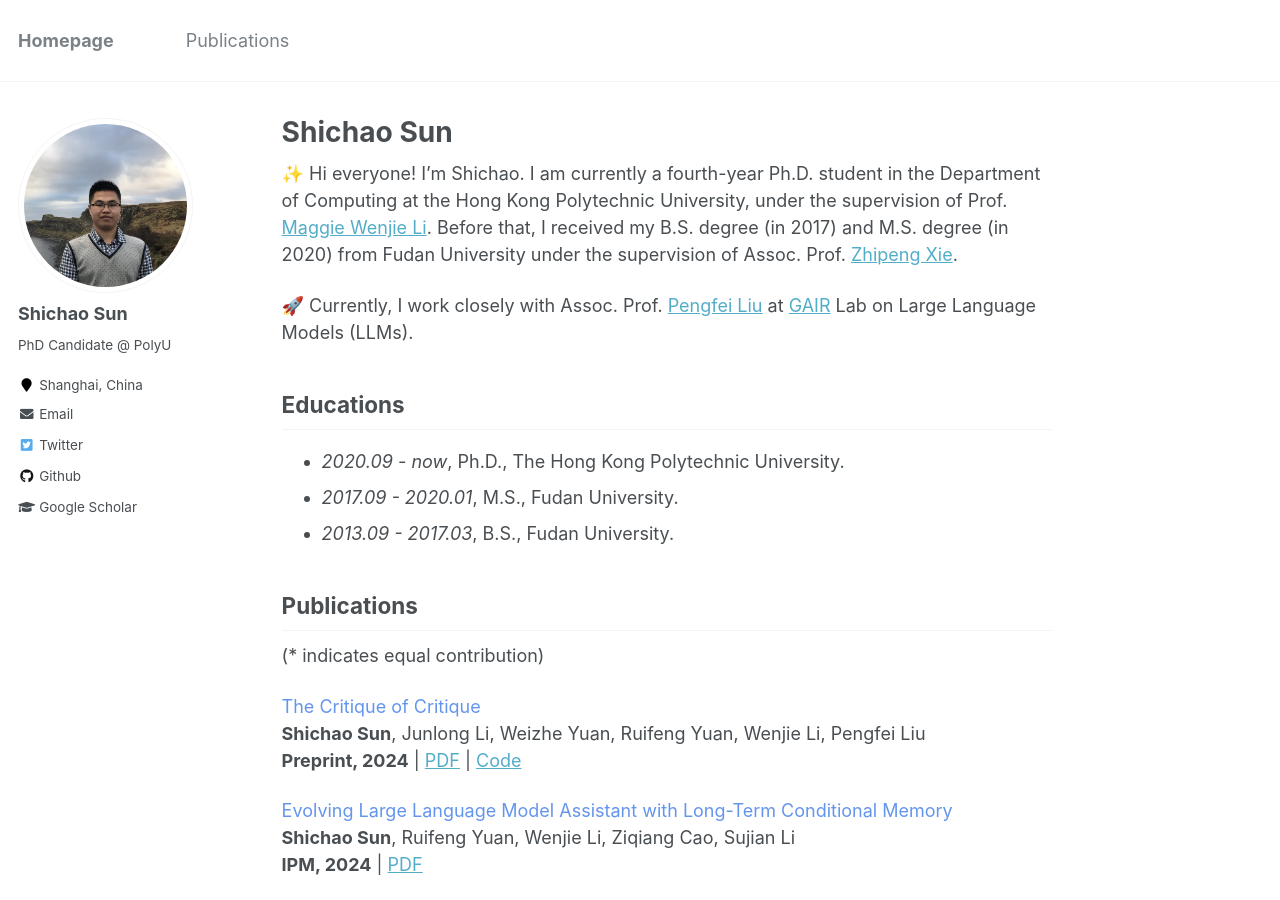
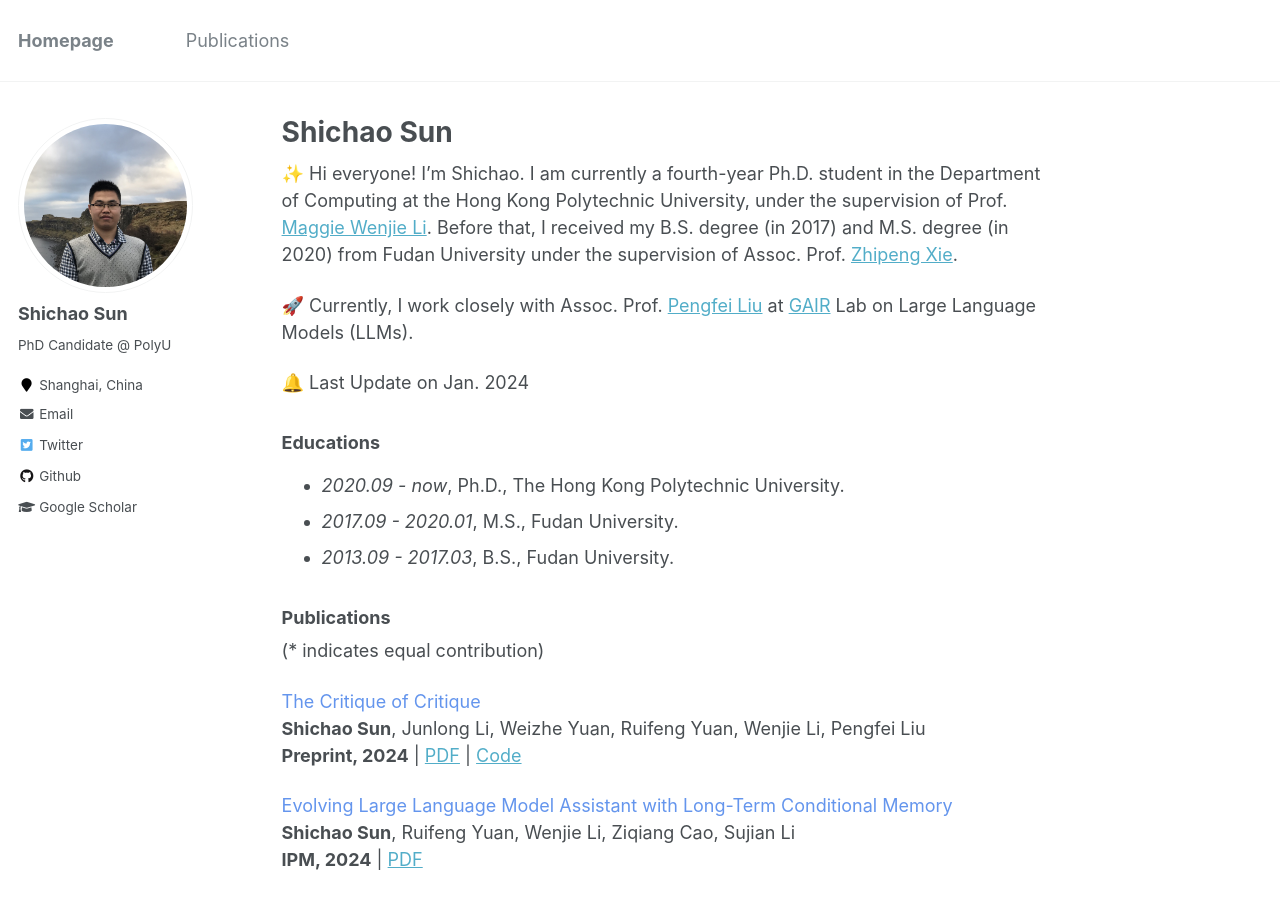
Before and after one commit to ShichaoSun/ShichaoSun.github.io, a Jekyll site: the page built from _pages/about.md, in a window 1280 px wide and 900 px high. Built offline with Jekyll 4.4.1, drawn with Linux system fonts in a browser that asks for light colours; some of the changed text lies outside the part shown.

Commit message:
fix format

```diff
--- a/_pages/about.md
+++ b/_pages/about.md
@@ -14,12 +14,18 @@ Before that, I received my B.S. degree (in 2017) and M.S. degree (in 2020) from
 
 🚀 Currently, I work closely with Assoc. Prof. [Pengfei Liu](http://pfliu.com/) at [GAIR](https://plms.ai/) Lab on Large Language Models (LLMs).
 
-<h2>Educations</h2>
+🔔 Last Update on Jan. 2024
+
+<div markdown="1">
+### Educations
+</div>
 - *2020.09 - now*, Ph.D., The Hong Kong Polytechnic University.
 - *2017.09 - 2020.01*, M.S., Fudan University.
 - *2013.09 - 2017.03*, B.S., Fudan University.
 
-<h2 id="publications">Publications</h2>
+<div id="publications" markdown="1">
+### Publications
+</div>
 
 (* indicates equal contribution)
 
```
Also changed, not shown: other parts of _pages/about.md (+0 -2 lines).
